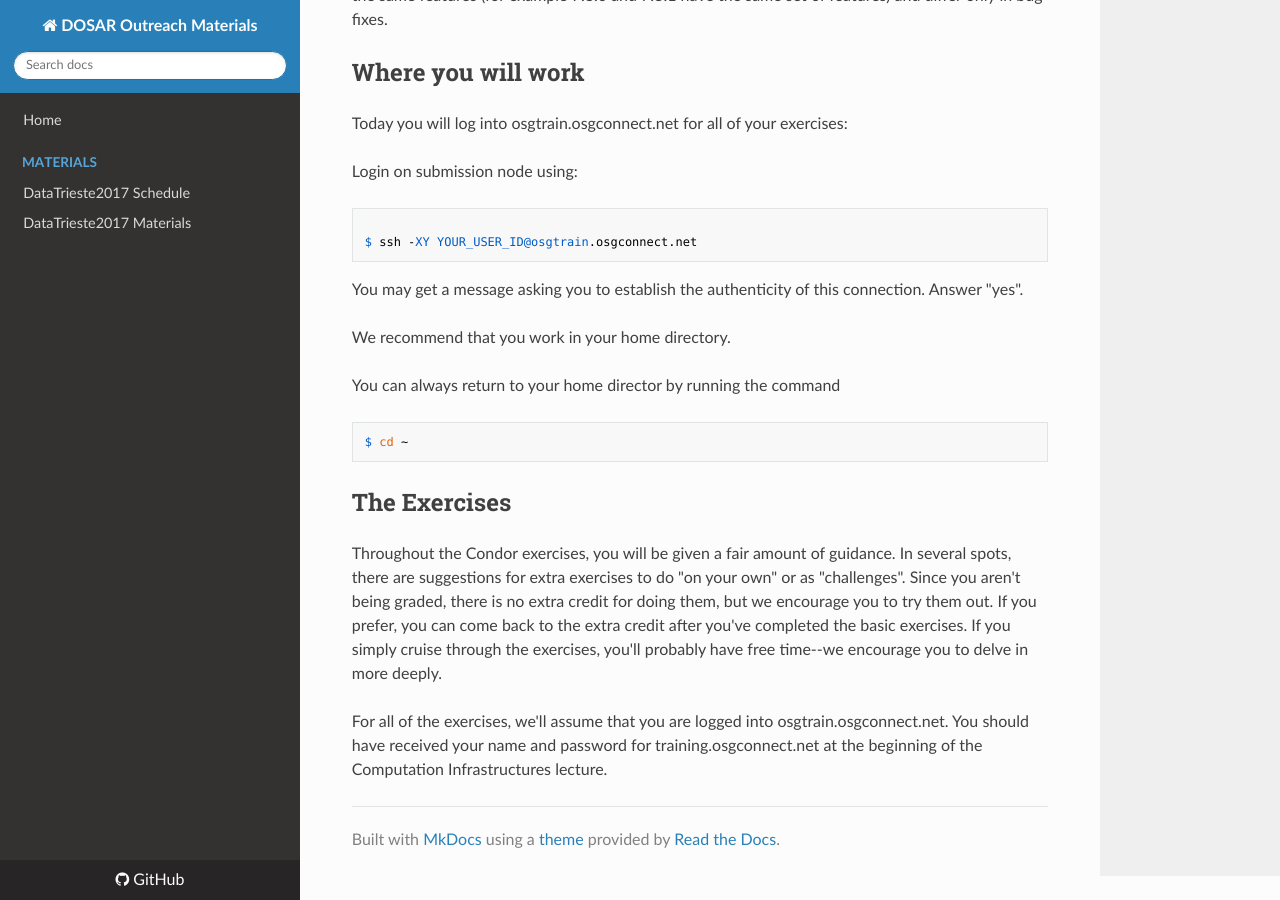
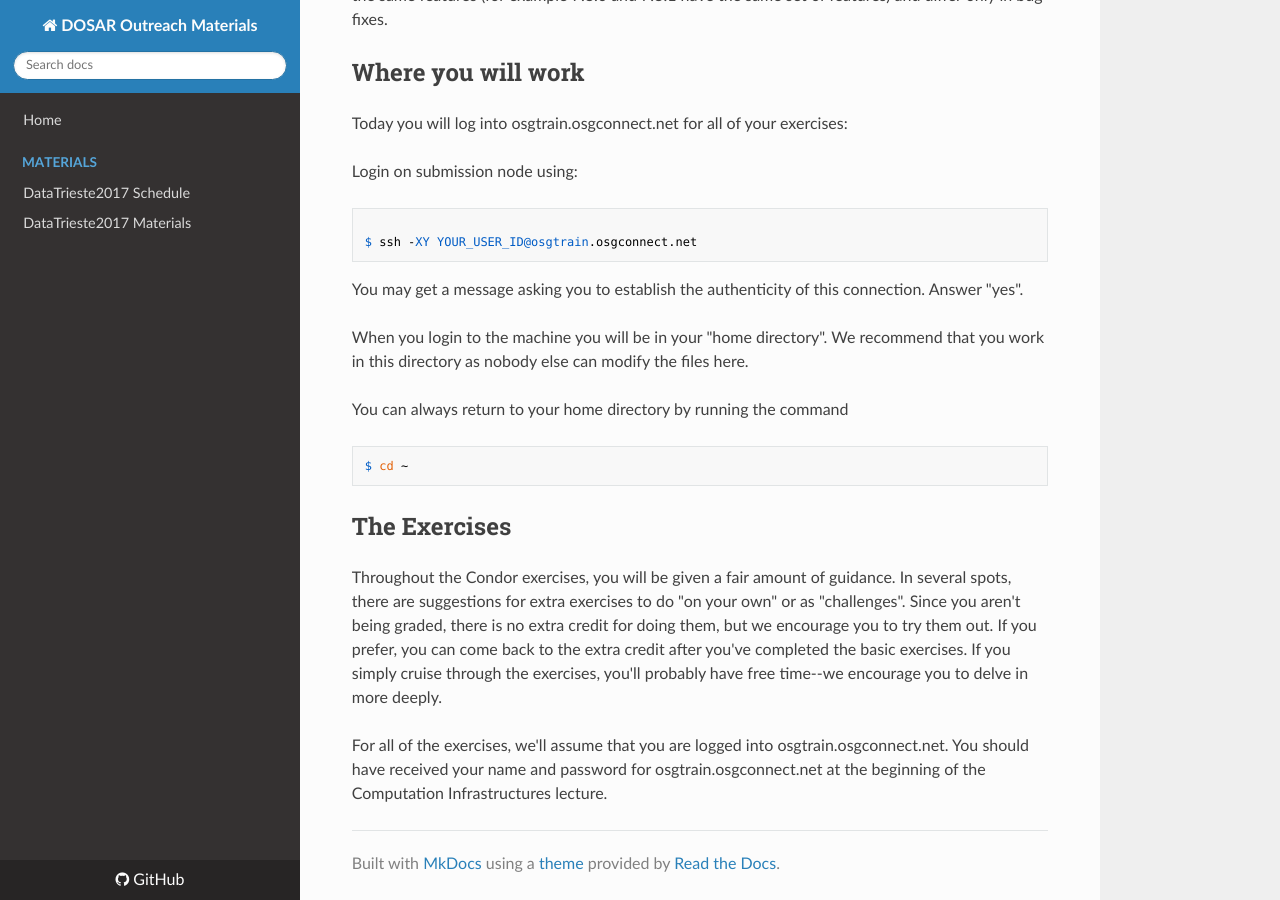
Before and after one commit to opensciencegrid/dosar, an MkDocs documentation site: the page built from docs/Materials/01-Introduction.md, in a window 1280 px wide and 900 px high, scrolled down 565 px. Built offline with MkDocs 1.6.1, drawn with Linux system fonts in a browser that asks for light colours; nearby versions of some CDN libraries; old or Windows-style settings are respelled for this version of MkDocs.

Commit message:
Review of 01-Introduction.md

```diff
--- a/docs/Materials/01-Introduction.md
+++ b/docs/Materials/01-Introduction.md
@@ -24,12 +24,12 @@ $ ssh -XY YOUR_USER_ID@osgtrain.osgconnect.net
 
 You may get a message asking you to establish the authenticity of this connection. Answer "yes".
 
-We recommend that you work in your home directory.
+When you login to the machine you will be in your "home directory".  We recommend that you work in this directory as nobody else can modify the files here.
 
-You can always return to your home director by running the command <pre><code>$ cd ~</code></pre>
+You can always return to your home directory by running the command <pre><code>$ cd ~</code></pre>
 
 ## The Exercises
 
 Throughout the Condor exercises, you will be given a fair amount of guidance. In several spots, there are suggestions for extra exercises to do "on your own" or as "challenges". Since you aren't being graded, there is no extra credit for doing them, but we encourage you to try them out. If you prefer, you can come back to the extra credit after you've completed the basic exercises. If you simply cruise through the exercises, you'll probably have free time--we encourage you to delve in more deeply.
 
-For all of the exercises, we'll assume that you are logged into osgtrain.osgconnect.net. You should have received your name and password for training.osgconnect.net at the beginning of the Computation Infrastructures lecture.
+For all of the exercises, we'll assume that you are logged into osgtrain.osgconnect.net. You should have received your name and password for osgtrain.osgconnect.net at the beginning of the Computation Infrastructures lecture.
```
